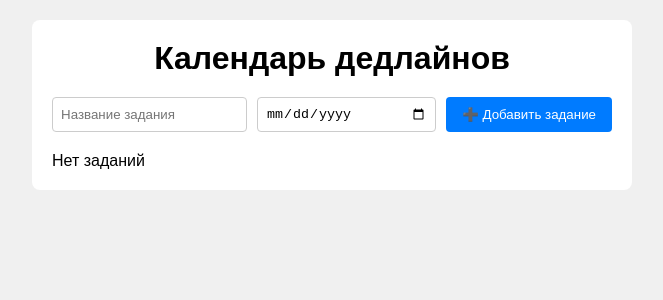
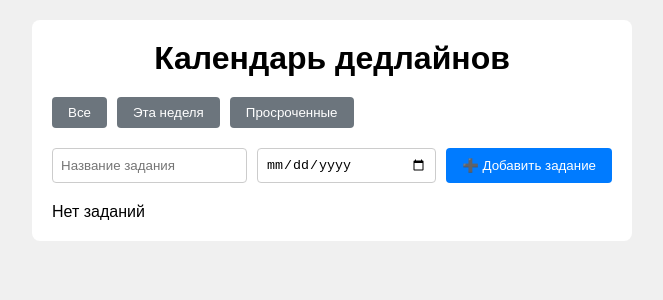
Before and after one commit to agordzy/calendar, a React (Create React App) app: page / in a window 1280 px wide. Shown: the top 300 px of the page, without its empty margins (308-971 px from the left). Built offline with nearby package versions, Linux system fonts and the light colour scheme.

Commit message:
добавлены фильтры: все/неделя/просроченные

```diff
--- a/src/App.css
+++ b/src/App.css
@@ -53,3 +53,16 @@ li {
     padding: 10px;
     border-bottom: 1px solid #eee;
 }
+.filters {
+    display: flex;
+    gap: 10px;
+    margin-bottom: 20px;
+}
+
+.filters button {
+    background: #6c757d;
+}
+
+.filters button:hover {
+    background: #5a6268;
+}
--- a/src/App.js
+++ b/src/App.js
@@ -5,21 +5,41 @@ import TaskList from './components/TaskList';
 
 function App() {
     const [tasks, setTasks] = useState([]);
+    const [filter, setFilter] = useState('all');
 
     const addTask = (newTask) => {
         setTasks([...tasks, newTask]);
     };
 
-    // Сортировка по дате (раньше -> позже)
+    // Сортировка по дате
     const sortedTasks = [...tasks].sort((a, b) =>
         new Date(a.deadline) - new Date(b.deadline)
     );
 
+    // Фильтрация
+    const today = new Date().toISOString().split('T')[0];
+    const weekLater = new Date();
+    weekLater.setDate(weekLater.getDate() + 7);
+    const weekLaterStr = weekLater.toISOString().split('T')[0];
+
+    const filteredTasks = sortedTasks.filter(task => {
+        if (filter === 'overdue') return task.deadline < today;
+        if (filter === 'week') return task.deadline >= today && task.deadline <= weekLaterStr;
+        return true;
+    });
+
     return (
         <div className="App">
             <h1>Календарь дедлайнов</h1>
+
+            <div className="filters">
+                <button onClick={() => setFilter('all')}>Все</button>
+                <button onClick={() => setFilter('week')}>Эта неделя</button>
+                <button onClick={() => setFilter('overdue')}>Просроченные</button>
+            </div>
+
             <TaskForm onAddTask={addTask} />
-            <TaskList tasks={sortedTasks} />
+            <TaskList tasks={filteredTasks} />
         </div>
     );
 }
```
